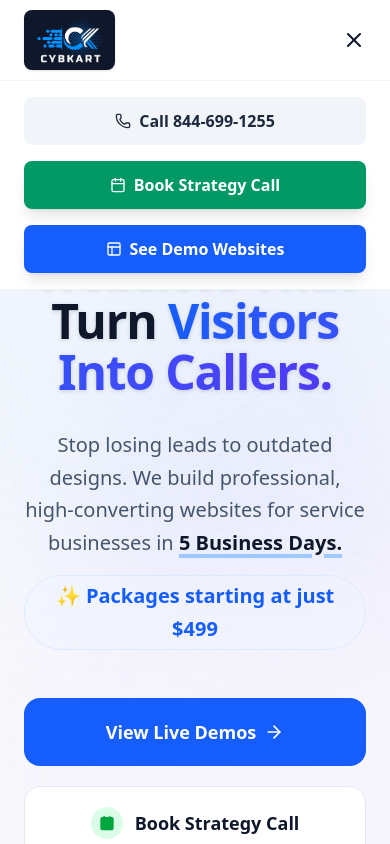
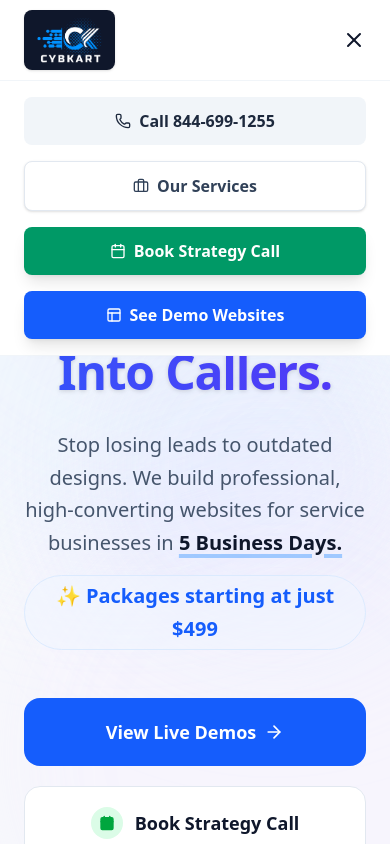
Before and after one commit to borgohainabhijit09/cybkart, a Next.js app: page /cybkart-global in a window 390 px wide. Both pictures are taken after a click on the button 354 px from the left and 40 px from the top of the page. Shown: the top 844 px of the page. Built offline with nearby package versions, Linux system fonts and the light colour scheme.

Commit message:
Add Our Services button to mobile menu

```diff
--- a/src/app/cybkart-global/page.tsx
+++ b/src/app/cybkart-global/page.tsx
@@ -143,6 +143,13 @@ export default function CybkartGlobalLanding() {
                         <a href="tel:8446991255" className="block w-full text-center py-3 bg-slate-100 rounded-lg font-bold text-slate-800 cursor-pointer flex items-center justify-center gap-2">
                             <Phone className="w-4 h-4" /> Call 844-699-1255
                         </a>
+                        <Link
+                            href="/services"
+                            onClick={() => setMobileMenuOpen(false)}
+                            className="block w-full py-3 bg-white border border-slate-200 text-slate-700 rounded-lg font-bold shadow-sm cursor-pointer flex items-center justify-center gap-2 hover:bg-slate-50 transition-colors"
+                        >
+                            <Briefcase className="w-4 h-4" /> Our Services
+                        </Link>
                         <button
                             onClick={() => { setIsBookingModalOpen(true); setMobileMenuOpen(false); }}
                             className="block w-full py-3 bg-emerald-600 text-white rounded-lg font-bold shadow-lg cursor-pointer flex items-center justify-center gap-2"
```
